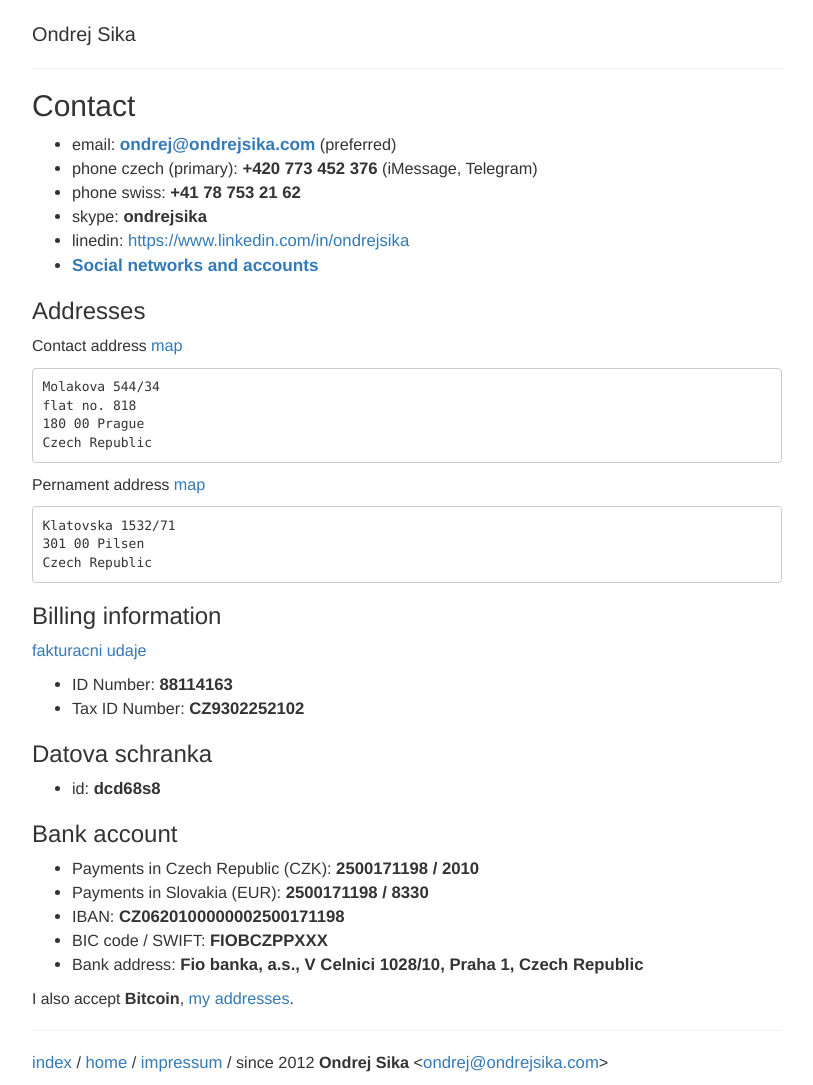
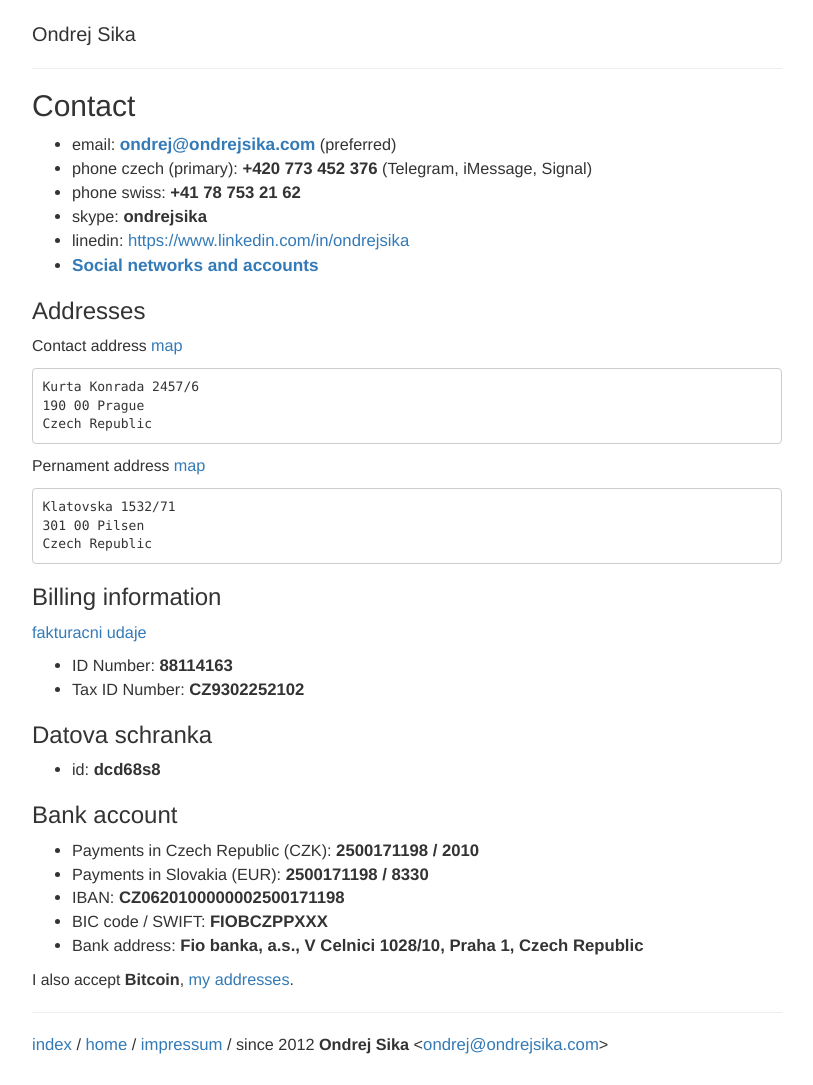
Before and after one commit to ondrejsika/ondrejsika.com, a Jekyll site: the page built from contact.md, in a window 1280 px wide. Shown: the whole page, without its empty margins (233-1046 px from the left). Built offline with Jekyll 4.4.1, drawn with Linux system fonts in a browser that asks for light colours; comment, search, counter and statistics services are not loaded.

Commit message:
contact - update contact address, add signal app

```diff
--- a/contact.md
+++ b/contact.md
@@ -7,7 +7,7 @@
 ## {{page.title}}
 
 * email: __<ondrej@ondrejsika.com>__ (preferred)
-* phone czech (primary): __+420 773 452 376__ (iMessage, Telegram)
+* phone czech (primary): __+420 773 452 376__ (Telegram, iMessage, Signal)
 * phone swiss: __+41 78 753 21 62__
 * skype: __ondrejsika__
 * linedin: <https://www.linkedin.com/in/ondrejsika>
@@ -16,11 +16,10 @@
 
 ### Addresses
 
-Contact address [map](http://www.openstreetmap.org/node/296801697)
+Contact address [map](http://www.openstreetmap.org/node/3050703975)
 
-    Molakova 544/34
-    flat no. 818
-    180 00 Prague
+    Kurta Konrada 2457/6
+    190 00 Prague
     Czech Republic
 
 
```
